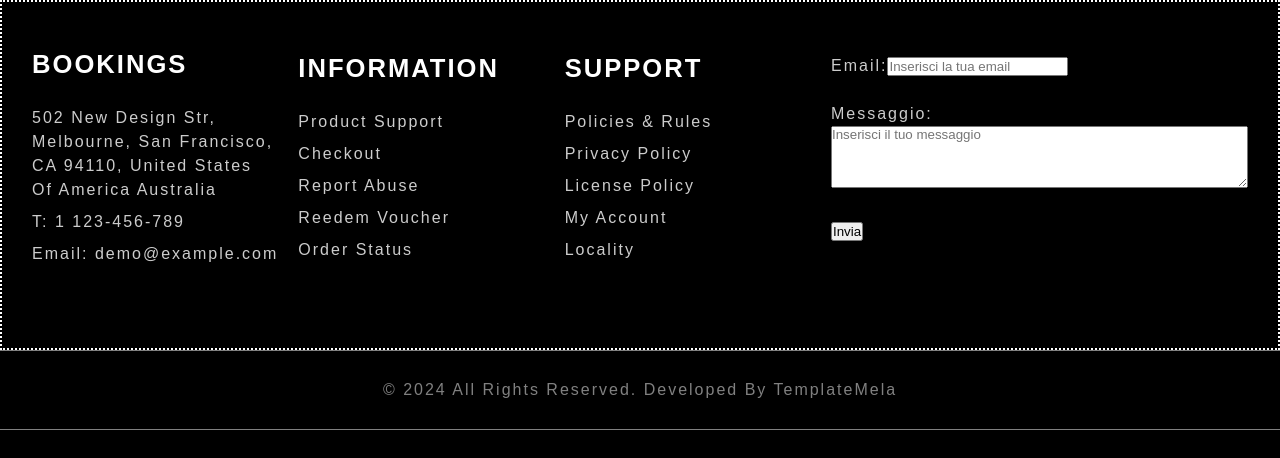
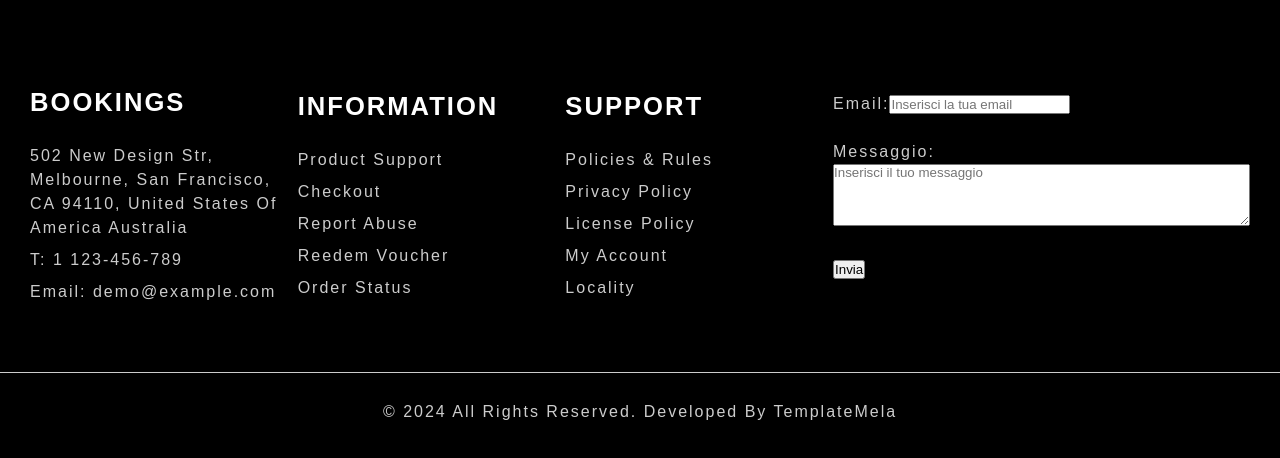
Before and after one commit to RiccardoGarbo/proj-html-vuejs, a Vue app: page / in a window 1280 px wide. Shown: the top 458 px of the page. Built offline with nearby package versions, Linux system fonts and the light colour scheme.

Commit message:
removed temporary rules for construction phase.

```diff
--- a/src/components/footer-components/FooterMenus.vue
+++ b/src/components/footer-components/FooterMenus.vue
@@ -55,11 +55,10 @@ export default {
 
 #footer-menus {
     min-height: 350px;
-    border: 2px dotted white;
     color: $gray-cs;
     line-height: 1.50rem;
     letter-spacing: 2px;
-    padding: 20px;
+    padding: 60px 20px;
 
 
 
--- a/src/components/footer-components/FooterRights.vue
+++ b/src/components/footer-components/FooterRights.vue
@@ -11,13 +11,14 @@ export default {
 </template>
 
 
-<style scoped>
+<style lang="scss" scoped>
+@use '@/assets/scss/_vars.scss' as *;
+
 #footer-rights {
     padding: 15px 0 15px 0;
-    border-top: 1px solid gray;
-    border-bottom: 1px solid gray;
+    border-top: 1px solid $gray-cs;
 
-    color: gray;
+    color: $gray-cs;
     text-align: center;
     line-height: 3rem;
     font-size: 1rem;
--- a/src/components/footer-components/HorizontalLinksMenu.vue
+++ b/src/components/footer-components/HorizontalLinksMenu.vue
@@ -9,7 +9,7 @@ export default {
 </script>
 
 <template>
-    <div>
+    <div id="menu">
         <h2>{{ title.toUpperCase() }}</h2>
         <ul>
             <li v-for="(item, i) in items" :key="i">
```
